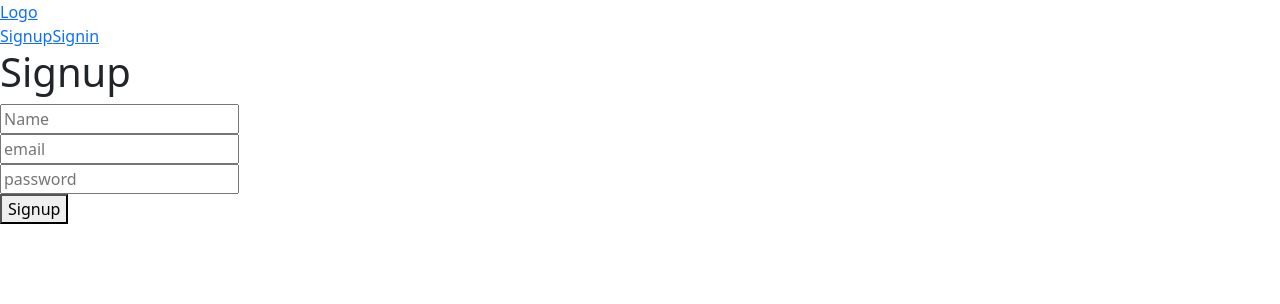
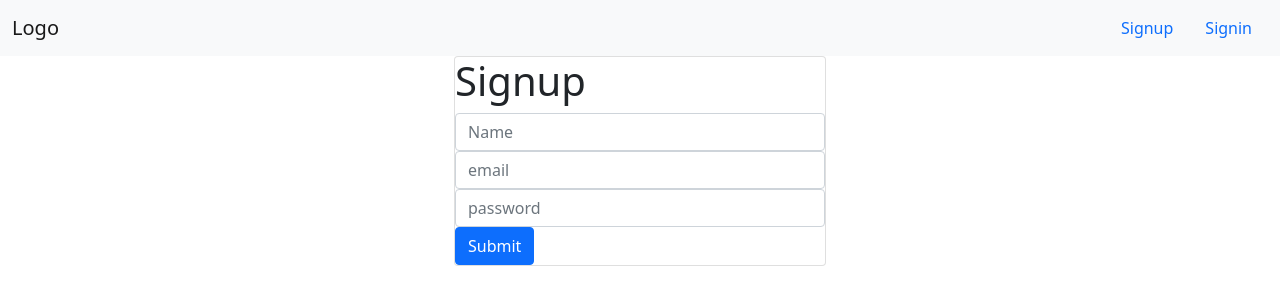
Before and after one commit to vulchivijay/mern-auth, a React (Create React App) app: page /signup in a window 1280 px wide. Shown: the top 304 px of the page. Built offline with nearby package versions, Linux system fonts and the light colour scheme.

Commit message:
Frontend - Signup implemented.

```diff
--- a/package.json
+++ b/package.json
@@ -9,12 +9,10 @@
     "axios": "^0.21.1",
     "bootstrap": "^5.0.2",
     "react": "^17.0.2",
-    "react-bootstrap": "^2.0.0-beta.4",
     "react-dom": "^17.0.2",
     "react-router-dom": "^5.2.0",
     "react-scripts": "4.0.3",
-    "react-toastify": "^7.0.4",
-    "web-vitals": "^1.0.1"
+    "react-toastify": "^7.0.4"
   },
   "scripts": {
     "start": "react-scripts start",
--- a/public/index.html
+++ b/public/index.html
@@ -28,7 +28,7 @@
   </head>
   <body>
     <noscript>You need to enable JavaScript to run this app.</noscript>
-    <div id="root" class="bg-gray-50"></div>
+    <div id="root" className="bg-gray-50"></div>
     <!--
       This HTML file is a template.
       If you open it directly in the browser, you will see an empty page.
--- a/src/components/Header.js
+++ b/src/components/Header.js
@@ -3,13 +3,15 @@ import {Link} from 'react-router-dom';
 
 export default function Header () {
   return (
-    <header className="">
-      <nav>
-        <Link to='/' className="">Logo</Link>
-      </nav>
-      <nav>
-        <Link to='/signup' className="">Signup</Link>
-        <Link to='/signin' className="">Signin</Link>
+    <header>
+      <nav className="navbar navbar-light bg-light">
+        <div className="container-fluid">
+          <Link to='/' className="navbar-brand mb-0 h1">Logo</Link>
+          <div className="d-flex">
+            <Link to='/signup' className="nav-link">Signup</Link>
+            <Link to='/signin' className="nav-link">Signin</Link>
+          </div>
+        </div>
       </nav>
     </header>
   );
--- a/src/components/Signin.js
+++ b/src/components/Signin.js
@@ -26,18 +26,24 @@ export default function Signin () {
   return (
     <React.Fragment>
       <Header />
+      <div className="container">
+        <div className="justify-content-md-center">
+          <div className="col col-lg-4 mx-auto card">
             <h1>Signin</h1>
             <form onSubmit={() => {handleSubmit()}}>
               <div>
-          <input type="email" placeholder="email" name="email" onChange={() => handleChange('email')} />
+                <input className="form-control" type="email" placeholder="email" name="email" onChange={() => handleChange('email')} />
               </div>
               <div>
-          <input type="password" placeholder="password" name="password" onChange={() => handleChange('password')} />
+                <input className="form-control" type="password" placeholder="password" name="password" onChange={() => handleChange('password')} />
               </div>
               <div>
-          <button>Signin</button>
+                <button className="btn btn-primary">Signin</button>
               </div>
             </form>
+          </div>
+        </div>
+      </div>
     </React.Fragment>
   )
 }
--- a/src/components/Signup.js
+++ b/src/components/Signup.js
@@ -12,35 +12,60 @@ export default function Signup () {
     name: "",
     email: "",
     password: "",
-    buttonText: ""
+    buttonText: "Submit"
   })
 
+  const {name, email, password, buttonText} = values;
+
   const handleChange = (name) => (event) => {
-    //
+    setValues({...values, [name]: event.target.value });
   }
-
+  console.log()
   const handleSubmit = (event) => {
-    //
+    event.preventDefault();
+    setValues({...values, buttonText: 'Submitting...'});
+    axios({
+      method: 'POST',
+      url: `${process.env.REACT_APP_API}/signup`,
+      data: { name, email, password }
+    })
+    .then(response => {
+      console.log('Sign up success', response);
+      setValues({...values, name:'', email: '', password: '', buttonText: 'Submit'})
+      toast.success(response.data.message);
+    })
+    .catch(error => {
+      console.log('Sign up error ', error.response.data);
+      setValues({...values, buttonText: 'Submit'})
+      toast.error(error.response.data.error);
+    })
   }
 
   return (
     <React.Fragment>
+      <ToastContainer />
       <Header />
+      <div className="container">
+        <div className="justify-content-md-center">
+          <div className="col col-lg-4 mx-auto card p-15">
             <h1>Signup</h1>
-      <form onSubmit={() => {handleSubmit()}}>
+            <form onSubmit={handleSubmit}>
               <div>
-          <input type="text" placeholder="Name" name="name" onChange={() => handleChange('name')} />
+                <input className="form-control" type="text" placeholder="Name" onChange={handleChange('name')} value={name} />
               </div>
               <div>
-          <input type="email" placeholder="email" name="email" onChange={() => handleChange('email')} />
+                <input className="form-control" type="email" placeholder="email" onChange={handleChange('email')} value={email} />
               </div>
               <div>
-          <input type="password" placeholder="password" name="password" onChange={() => handleChange('password')} />
+                <input className="form-control" type="password" placeholder="password" onChange={handleChange('password')} value={password} />
               </div>
               <div>
-          <button>Signup</button>
+                <button className="btn btn-primary">{buttonText}</button>
               </div>
             </form>
+          </div>
+        </div>
+      </div>
     </React.Fragment>
   )
 }
```
Also changed, not shown: 2 other files (tests, documents, lock files or other folders). Lines whose indentation alone changed are shown as unchanged.
